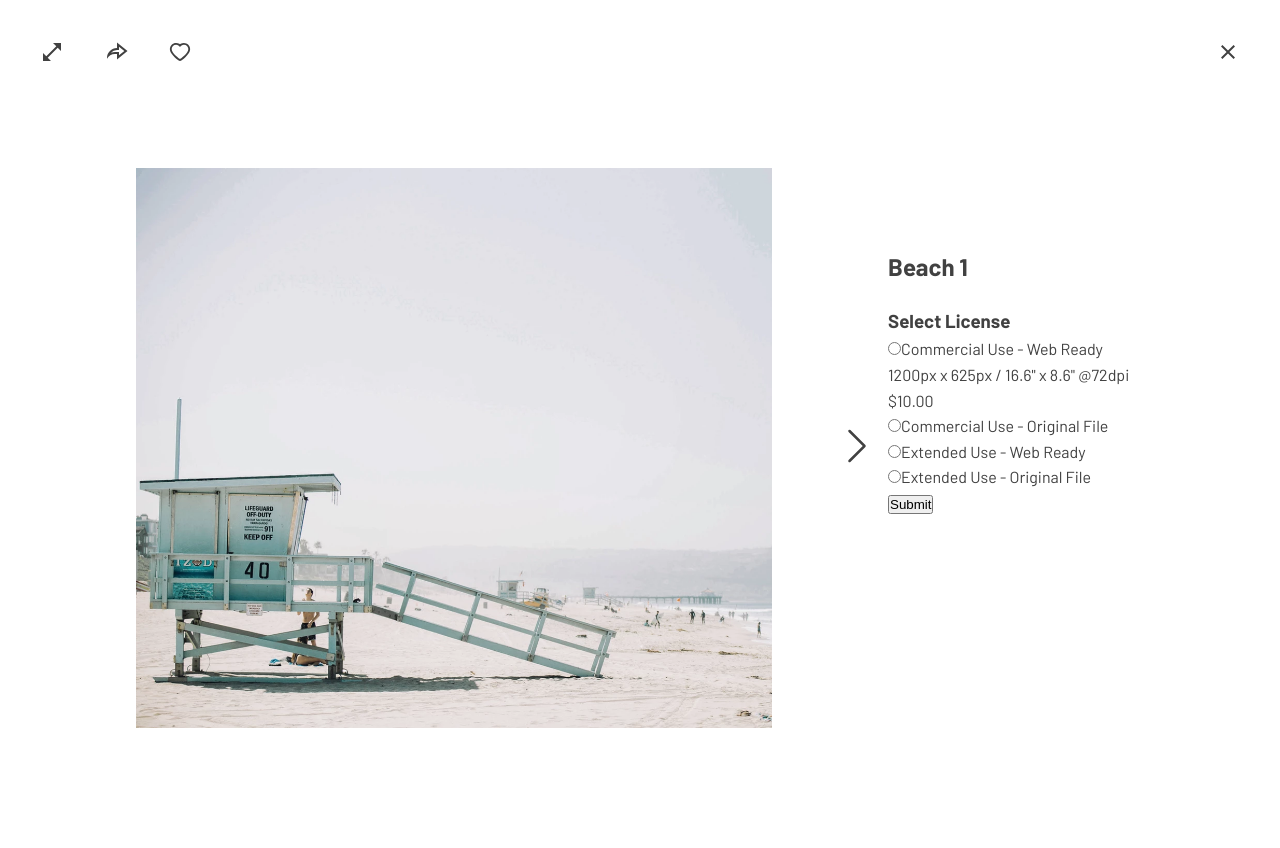
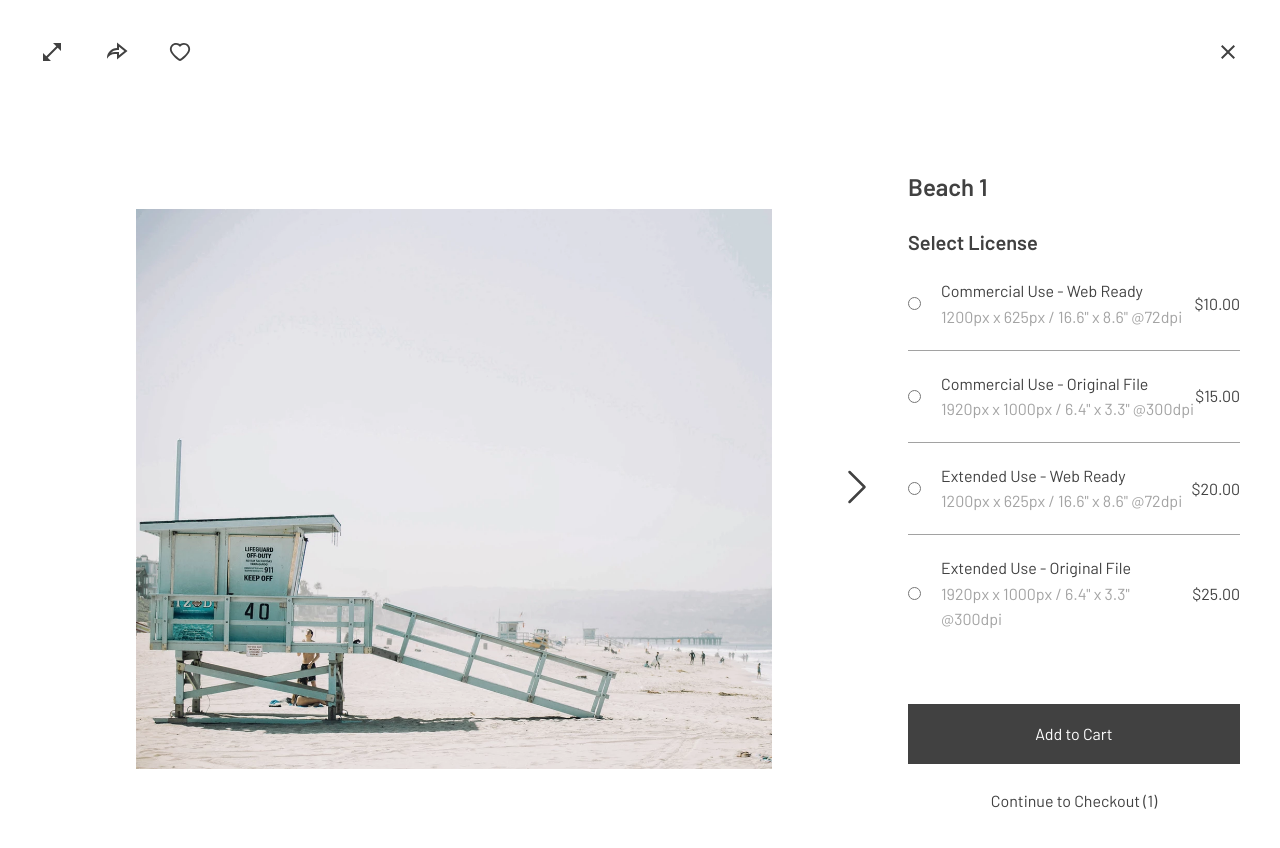
Before and after one commit to Knopkaivy/photographer-portfolio-demo, a React (Create React App) app: page /portfolio/beach/beach-1 in a window 1280 px wide. Shown: the top 848 px of the page. Before the commit the page ends 812 px from the top, so only its background shows below. Built offline with nearby package versions, Linux system fonts and the light colour scheme.

Commit message:
Add styles to PurchaseForm component

```diff
--- a/public/index.html
+++ b/public/index.html
@@ -29,7 +29,7 @@
     <link rel="preconnect" href="https://fonts.googleapis.com" />
     <link rel="preconnect" href="https://fonts.gstatic.com" crossorigin />
     <link
-      href="https://fonts.googleapis.com/css2?family=Barlow:wght@200;300;400;700&family=Nunito+Sans:wght@200;300;400&display=swap"
+      href="https://fonts.googleapis.com/css2?family=Barlow:wght@200;300;400;500;600;700&family=Nunito+Sans:wght@200;300;400&display=swap"
       rel="stylesheet"
     />
     <title>React App</title>
--- a/src/PurchaseForm.jsx
+++ b/src/PurchaseForm.jsx
@@ -4,76 +4,56 @@ import './styles/PurchaseForm.css';
 const PurchaseForm = () => {
   const purchaseOptions = [
     {
-      id: 'licenseChoice1',
-      name: 'commercialWR',
+      id: 'commercialWR',
       label: 'Commercial Use - Web Ready',
       detail: '1200px x 625px / 16.6" x 8.6" @72dpi',
       price: '$10.00',
       memo: 'This license offers images, illustrations and photos for commercial use. With this license, content can be used in promotional campaigns such as advertising, as well as on websites and blogs. Permissions are for web and digital use only and does not require the owner to be credited.',
     },
     {
-      id: 'licenseChoice2',
-      name: 'commercialOF',
+      id: 'commercialOF',
       label: 'Commercial Use - Original File',
       detail: '1920px x 1000px / 6.4" x 3.3" @300dpi',
       price: '$15.00',
       memo: 'This license offers images, illustrations and photos for commercial use. With this license, content can be used in promotional campaigns such as advertising, as well as on websites and blogs. Permissions are for web and digital use only and does not require the owner to be credited.',
     },
     {
-      id: 'licenseChoice3',
-      name: 'extendedWR',
+      id: 'extendedWR',
       label: 'Extended Use - Web Ready',
       detail: '1200px x 625px / 16.6" x 8.6" @72dpi',
       price: '$20.00',
       memo: 'This license offers images, illustrations and photos for commercial use. With this license, content can be used in promotional campaigns such as advertising, as well as on websites and blogs. Permissions are for web and digital use only and does not require the owner to be credited.',
     },
     {
-      id: 'licenseChoice4',
-      name: 'extendedOF',
+      id: 'extendedOF',
       label: 'Extended Use - Original File',
       detail: '1920px x 1000px / 6.4" x 3.3" @300dpi',
       price: '$25.00',
       memo: 'This license offers images, illustrations and photos for commercial use. With this license, content can be used in promotional campaigns such as advertising, as well as on websites and blogs. Permissions are for web and digital use only and does not require the owner to be credited.',
     },
   ];
+  const purchaseList = purchaseOptions.map((option) => {
+    return (
+      <div className="PurchaseForm__radioItem" key={option.id}>
+        <input type="radio" id={option.id} name="license" value="" />
+        <div className="PurchaseForm__radioItemDescription">
+          <label for={option.id}>{option.label}</label>
+          <p>{option.detail}</p>
+        </div>
+        <div className="PurchaseForm__radioItemPrice">{option.price}</div>
+      </div>
+    );
+  });
   return (
     <form className="PurchaseForm">
       <h3 className="PurchaseForm__header">Select License</h3>
-      <div className="PurchaseForm__radioGroup">
-        <div className="PurchaseForm__radioItem">
-          <div className="PurchaseForm__radioItemDescription">
-            <input
-              type="radio"
-              id="licenseChoice1"
-              name="commercialWR"
-              value=""
-            />
-            <label for="licenseChoice1">Commercial Use - Web Ready</label>
-            <p>1200px x 625px / 16.6" x 8.6" @72dpi</p>
-          </div>
-          <div className="PurchaseForm__radioItemPrice">$10.00</div>
-        </div>
-        <div className="PurchaseForm__radioItem">
-          <input
-            type="radio"
-            id="licenseChoice2"
-            name="commercialOF"
-            value=""
-          />
-          <label for="licenseChoice1">Commercial Use - Original File</label>
-        </div>
-        <div className="PurchaseForm__radioItem">
-          <input type="radio" id="licenseChoice3" name="extendedWR" value="" />
-          <label for="licenseChoice1">Extended Use - Web Ready</label>
-        </div>
-        <div className="PurchaseForm__radioItem">
-          <input type="radio" id="licenseChoice4" name="extendedOF" value="" />
-          <label for="licenseChoice1">Extended Use - Original File</label>
-        </div>
+      <div className="PurchaseForm__radioGroup">{purchaseList}</div>
+      <div className="PurchaseForm__buttonContainer">
+        <button type="submit" className="PurchaseForm__button">
+          Add to Cart
+        </button>
       </div>
-      <div>
-        <button type="submit">Submit</button>
-      </div>
+      <div className="PurchaseForm__checkoutLink">Continue to Checkout (1)</div>
     </form>
   );
 };
--- a/src/styles/App.css
+++ b/src/styles/App.css
@@ -2,6 +2,7 @@
   --color-primary: #414141;
   --color-secondary: #8f6b54;
   --color-white: #fff;
+  --color-gray: #4141417c;
   --color-footer: #dac7bc;
 }
 *,
--- a/src/styles/PhotoCardDetailed.css
+++ b/src/styles/PhotoCardDetailed.css
@@ -59,14 +59,17 @@
 .PhotoCardDetailed__descriptionContainer {
   flex: 1 1 30%;
   height: 100%;
-  padding-top: 8rem;
+  padding: 0 2rem;
+  display: flex;
+  flex-direction: column;
+  justify-content: center;
 }
 /* :fullscreen. PhotoCardDetailed__descriptionContainer {
   display: none;
 } */
 .PhotoCardDetailed__title {
   font-size: 2.4rem;
-  font-weight: 700;
+  font-weight: 600;
   margin-bottom: 2rem;
 }
 .PhotoCardDetailed__description {
--- a/src/styles/PurchaseForm.css
+++ b/src/styles/PurchaseForm.css
@@ -0,0 +1,52 @@
+.PurchaseForm {
+  width: 100%;
+  max-width: 44rem;
+  display: flex;
+  flex-direction: column;
+}
+.PurchaseForm__header {
+  font-size: 2rem;
+  font-weight: 600;
+}
+.PurchaseForm__radioItem {
+  width: 100%;
+  min-height: 8rem;
+  padding: 2rem 0;
+  display: flex;
+  justify-content: space-between;
+  align-items: center;
+}
+.PurchaseForm__radioItem:not(:last-child) {
+  border-bottom: 1px solid var(--color-gray);
+}
+.PurchaseForm__radioItemDescription {
+  flex-grow: 1;
+  margin-left: 2rem;
+  line-height: 1.6;
+}
+.PurchaseForm__radioItemDescription p {
+  color: var(--color-gray);
+}
+.PurchaseForm__buttonContainer {
+  margin: 5.2rem 0 2.4rem 0;
+}
+.PurchaseForm__button {
+  width: 100%;
+  height: 6rem;
+  background-color: var(--color-primary);
+  color: var(--color-white);
+  border: none;
+  border-radius: 0;
+  font-family: inherit;
+  font-size: inherit;
+  outline: none;
+  cursor: pointer;
+  transition: all 0.2s 0.05s;
+}
+.PurchaseForm__button:hover {
+  background-color: var(--color-secondary);
+}
+.PurchaseForm__checkoutLink {
+  width: 100%;
+  text-align: center;
+}
```
